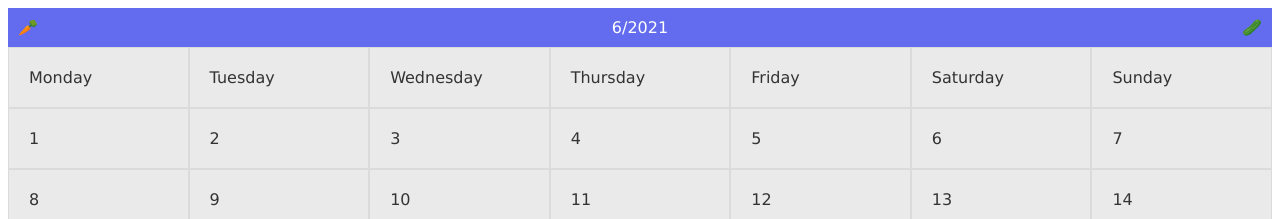
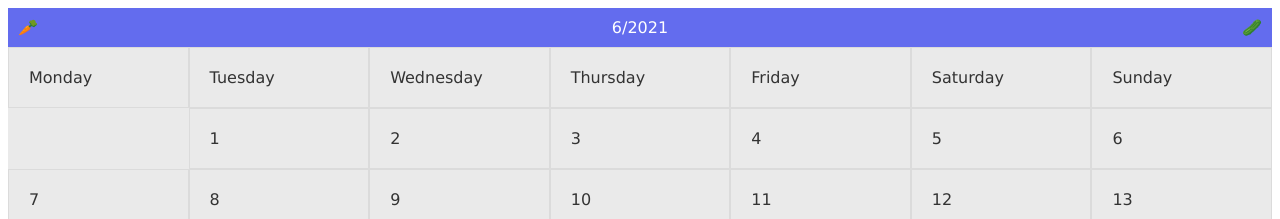
Before and after one commit to Erwin-J/event-calendar-svelte, a Svelte app: page / in a window 1280 px wide. Shown: the top 219 px of the page. Built offline with nearby package versions, Linux system fonts and the light colour scheme.

Commit message:
fixing that non-rendering issue :|

```diff
--- a/rollup.config.js
+++ b/rollup.config.js
@@ -18,7 +18,7 @@ function serve() {
 
   return {
     writeBundle() {
-      // if (server) return;
+      if (server) return;
       server = require("child_process").spawn(
         "npm",
         ["run", "start", "--", "--dev"],
--- a/src/Calendar.svelte
+++ b/src/Calendar.svelte
@@ -13,7 +13,7 @@
     ).getDate()
   );
 
-  $: test = (dayIndex: number) => {
+  const startingDayPosition = (dayIndex: number) => {
     const firstWeekDayOfTheMonth = new Date(
       selectedDate.getFullYear(),
       selectedDate.getMonth(),
@@ -31,33 +31,7 @@
     return "";
   };
 
-  let style = "";
-
-  function setStartingPosition(dayIndex: number): void {
-    const firstWeekDayOfTheMonth = new Date(
-      selectedDate.getFullYear(),
-      selectedDate.getMonth(),
-      1
-    ).getDay();
-
-    // In case of sunday, index 0
-    if (firstWeekDayOfTheMonth === 0 && dayIndex === 1) {
-      style = `grid-column-start: ${7};`;
-    }
-
-    if (dayIndex === 1) {
-      style = `grid-column-start: ${firstWeekDayOfTheMonth};`;
-    }
-
-    style = "";
-  }
-
-  function alaje(testa: number) {
-    console.log(testa);
-    return "";
-  }
-
-  function nextMonth() {
+  function nextMonth(): void {
     selectedDate.setMonth(selectedDate.getMonth() + 1);
     viewCurrentDate.set(
       `${selectedDate.getMonth() + 1}/${selectedDate.getFullYear()}`
@@ -65,7 +39,7 @@
     SetDaysInMonth();
   }
 
-  function previousMonth() {
+  function previousMonth(): void {
     selectedDate.setMonth(selectedDate.getMonth() - 1);
     viewCurrentDate.set(
       `${selectedDate.getMonth() + 1}/${selectedDate.getFullYear()}`
@@ -98,7 +72,10 @@
   {/each}
 
   {#each { length: $daysInMonth } as _, dayIndex}
-    <div class="day" style={alaje(dayIndex + 1)}>
+    <div
+      class="day"
+      style={$daysInMonth ? startingDayPosition(dayIndex + 1) : ""}
+    >
       {dayIndex + 1}
     </div>
   {/each}
```
